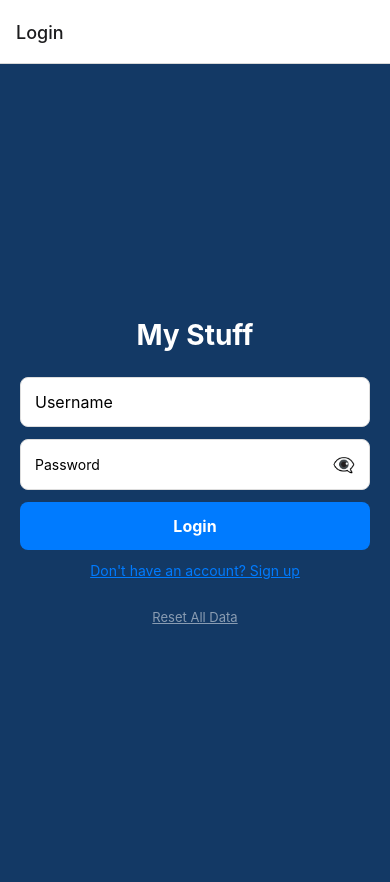
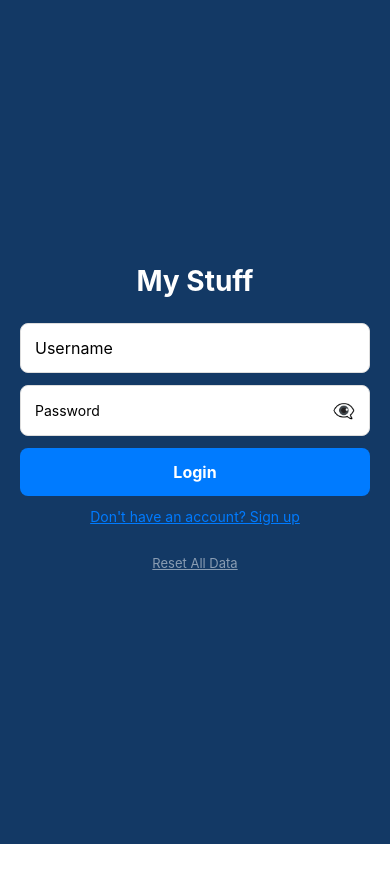
Before and after one commit to dps3ven/my_stuff, a React Native app: screen /Login in a window 390 px wide. Shown: the top 882 px of the page. After the commit the page ends 844 px from the top, so only its background shows below. Built offline with nearby package versions, Linux system fonts and the light colour scheme.

Commit message:
adjust screen variance

```diff
--- a/App.js
+++ b/App.js
@@ -14,12 +14,12 @@ export default function App() {
   return (
     <SafeAreaProvider>
       <NavigationContainer>
-        <Stack.Navigator initialRouteName="Login">
+        <Stack.Navigator initialRouteName="Login" screenOptions={{ headerShown: false }}>
           <Stack.Screen name="Login" component={LoginScreen} />
           <Stack.Screen name="Dashboard" component={DashboardScreen} />
-          <Stack.Screen name="Inventory" component={InventoryScreen} options={{ title: 'My Stuff' }} />
+          <Stack.Screen name="Inventory" component={InventoryScreen} />
           <Stack.Screen name="AddInstrument" component={AddInstrumentScreen} />
-          <Stack.Screen name="InstrumentDetail" component={InstrumentDetailScreen} options={{ title: 'Details' }} />
+          <Stack.Screen name="InstrumentDetail" component={InstrumentDetailScreen} />
         </Stack.Navigator>
       </NavigationContainer>
     </SafeAreaProvider>
--- a/screens/LoginScreen.js
+++ b/screens/LoginScreen.js
@@ -226,17 +226,15 @@ const styles = StyleSheet.create({
   container: {
     flex: 1,
     backgroundColor: '#133965ff',
-    height: Platform.OS === 'web' ? '100vh' : undefined,
-    alignItems: isWebDesktop ? 'center' : 'stretch',
   },
   scrollContent: {
     flexGrow: 1,
     justifyContent: 'center',
-    padding: 20,
-    paddingBottom: 40,
-    minHeight: Platform.OS === 'web' ? '100vh' : undefined,
+    paddingHorizontal: 20,
+    paddingVertical: 30,
     width: '100%',
     maxWidth: isWebDesktop ? 500 : '100%',
+    alignSelf: 'center',
   },
   title: {
     fontSize: isWebDesktop ? 48 : 28,
```
Also changed, not shown: web/index.html (+7 -0 lines).
